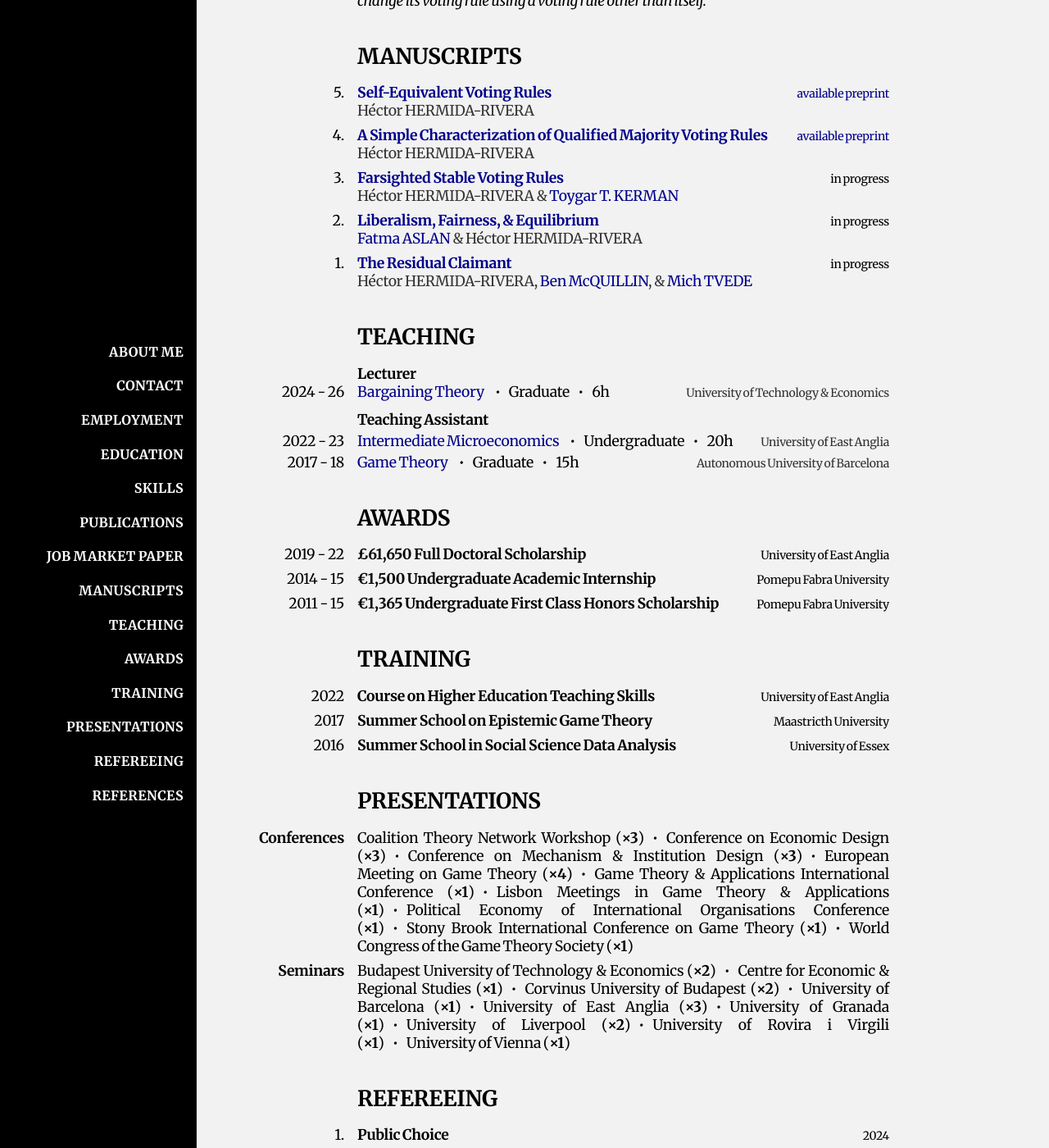
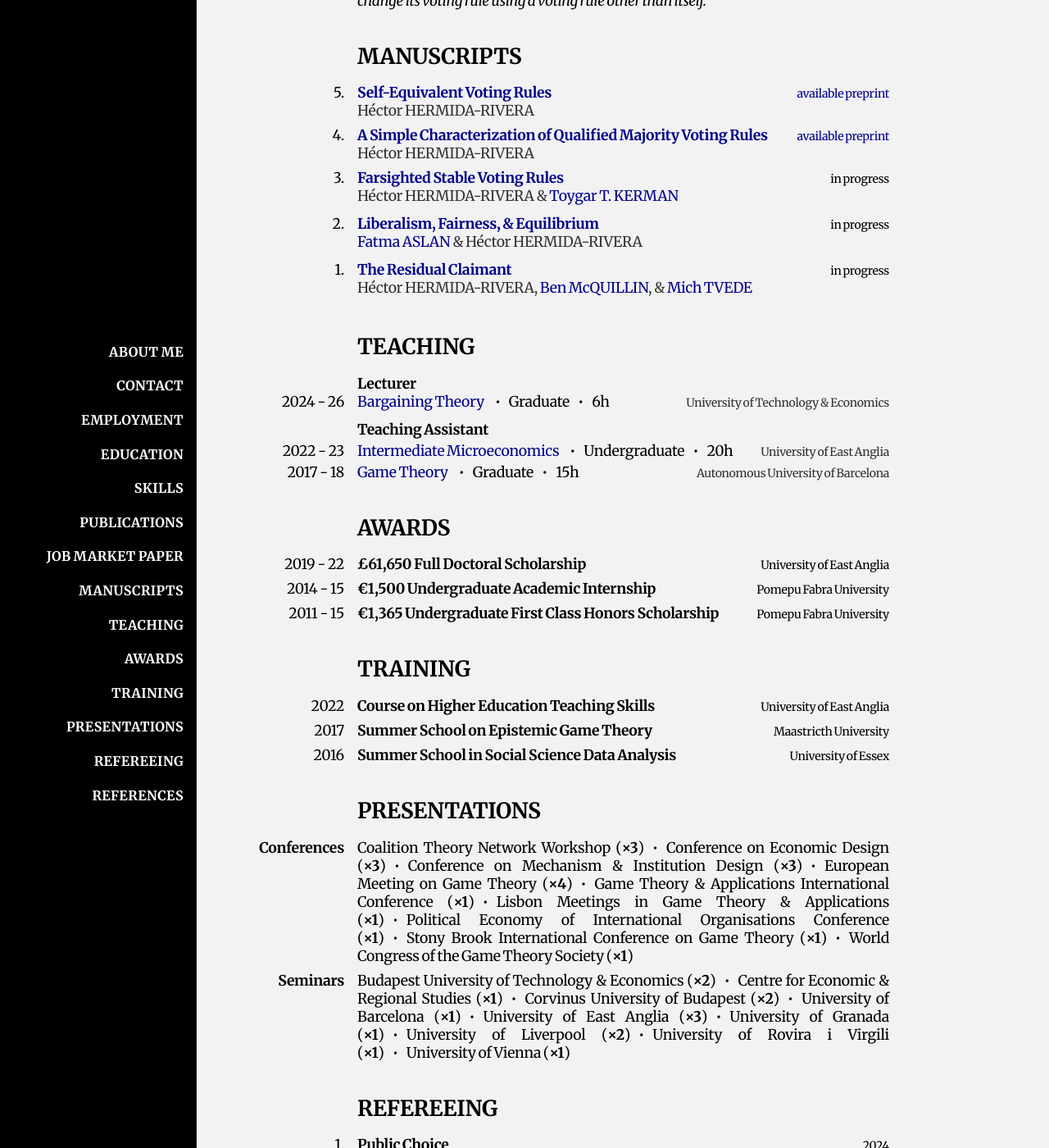
Before and after one commit to HectorHermidaRivera/hectorhermidarivera.github.io, a Jekyll site: the page built from index.md, in a window 1280 px wide and 1400 px high, scrolled down 1864 px. Shown: the whole window at 82% size. Built offline with Jekyll 4.4.1, drawn with Linux system fonts in a browser that asks for light colours; a style sheet for code colours, icons or effects is not loaded.

Commit message:
Update style.css

```diff
--- a/assets/css/style.css
+++ b/assets/css/style.css
@@ -212,7 +212,7 @@ body {
 .fa-file-pdf {
   font-size: 0.8em;
   position: relative;
-  top: -3px;              /* small upward shift */
+  top: -5px;              /* small upward shift */
   vertical-align: middle;  /* align with text baseline */
 }
 
@@ -222,6 +222,8 @@ body {
   overflow: hidden;
   transition: max-height 0.2s ease;
   margin-top: 0px;
+  margin-bottom: 4px;
+  margin-left: 0px;
   padding-left: 0px;
 }
 
@@ -238,19 +240,6 @@ body {
   text-decoration: none; /* no underline */
   font-weight: normal;   /* normal font weight */
   cursor: pointer;       /* pointer to show it's clickable */
-}
-
-/* Collapsible content */
-.collapsible-content p {
-  margin: 0 !important;
-  padding: 0 !important;
-}
-
-/* Collapsible course title: blue and normal weight */
-.course > .collapsible-link {
-  color: #00008B !important;
-  font-weight: normal;
-  text-decoration: none;
 }
 
 /* Row of social/research icons aligned with second column */
```
